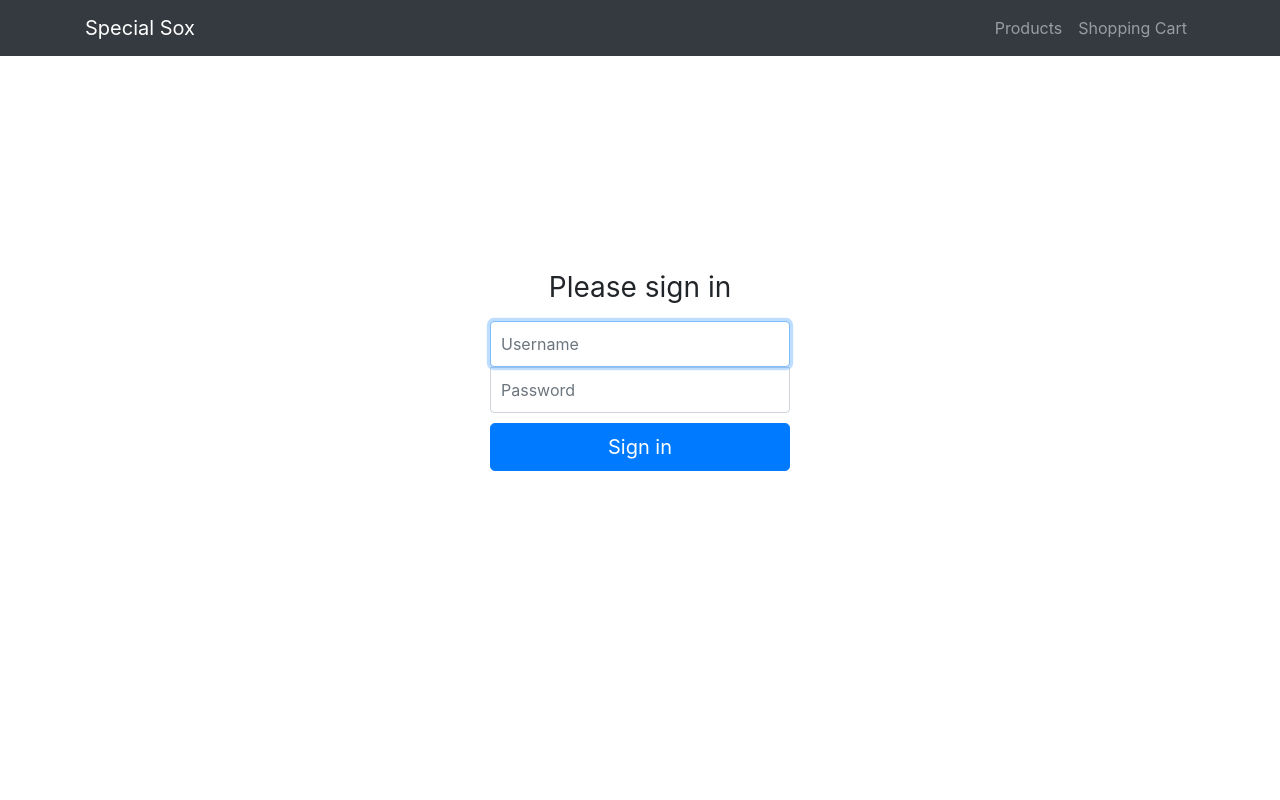
After one commit to etefft/php_final, a PHP site: page /php_final/login.php in a window 1280 px wide. The commit adds this page. Run offline with PHP 8.4, Linux system fonts and the light colour scheme.

Commit message:
added login page

```diff
--- a/config.php
+++ b/config.php
@@ -1,6 +1,6 @@
 <?php
 // live
-define( "APP_ROOT", dirname(__DIR__) . "/../../../final");
+// define( "APP_ROOT", dirname(__DIR__) . "/../../../final");
 // // local
-// define( "APP_ROOT", '//localhost/php_final' );
+define( "APP_ROOT", '//localhost/php_final' );
 ?>
--- a/css/style.css
+++ b/css/style.css
@@ -3,6 +3,22 @@
  * Copyright 2013-2019 Start Bootstrap
  * Licensed under MIT (https://github.com/BlackrockDigital/startbootstrap-shop-homepage/blob/master/LICENSE)
  */
+ html,
+ body {
+   height: 100%;
+ }
+/*
+ form {
+   display: -ms-flexbox;
+   display: flex;
+   -ms-flex-align: center;
+   align-items: center;
+   padding-top: 40px;
+   padding-bottom: 40px;
+   background-color: #f5f5f5;
+ } */
+
+
 body {
   padding-top: 56px;
   position: relative;
@@ -18,7 +34,7 @@ section {
 }
 
 footer {
-  bottom: 0;
+  /* bottom: 0; */
   position: absolute;
   width: 100%;
 }
@@ -43,5 +59,53 @@ footer {
 }
 
 form input {
-  margin: 20px;
+  margin: 0px;
 }
+
+.bd-placeholder-img {
+  font-size: 1.125rem;
+  text-anchor: middle;
+  -webkit-user-select: none;
+  -moz-user-select: none;
+  -ms-user-select: none;
+  user-select: none;
+}
+
+
+.form-signin {
+  width: 100%;
+  max-width: 330px;
+  padding: 15px;
+  margin: 200px auto;
+
+}
+.form-signin .checkbox {
+  font-weight: 400;
+}
+.form-signin .form-control {
+  position: relative;
+  box-sizing: border-box;
+  height: auto;
+  padding: 10px;
+  font-size: 16px;
+}
+.form-signin .form-control:focus {
+  z-index: 2;
+}
+.form-signin input[type="email"] {
+  margin-bottom: -1px;
+  border-bottom-right-radius: 0;
+  border-bottom-left-radius: 0;
+}
+.form-signin input[type="password"] {
+  margin-bottom: 10px;
+  border-top-left-radius: 0;
+  border-top-right-radius: 0;
+}
+
+@media (min-width: 768px) {
+  .bd-placeholder-img-lg {
+    font-size: 3.5rem;
+  }
+
+}
--- /dev/null
+++ b/login.php
@@ -0,0 +1,13 @@
+<?php
+    require('inc/header.php');
+    require('inc/nav.php');
+?>
+<body class="text-center">
+    <form class="form-signin">
+    <h1 class="h3 mb-3 font-weight-normal">Please sign in</h1>
+    <label for="inputEmail" class="sr-only">Email address</label>
+    <input type="test" id="inputUsername" class="form-control" placeholder="Username" required autofocus>
+    <label for="inputPassword" class="sr-only">Password</label>
+    <input type="password" id="inputPassword" class="form-control" placeholder="Password" required>
+    <button class="btn btn-lg btn-primary btn-block" type="submit">Sign in</button>
+    </form>
--- /dev/null
+++ b/organize-products.php
@@ -0,0 +1,3 @@
+<?php
+    require("inc/header.php");
+?>
--- a/products.php
+++ b/products.php
@@ -16,11 +16,11 @@
       <div class="col-lg-3">
 
         <h1 class="my-4">Shop Name</h1>
-        <div class="list-group">
+        <!-- <div class="list-group">
           <a href="#" class="list-group-item">Category 1</a>
           <a href="#" class="list-group-item">Category 2</a>
           <a href="#" class="list-group-item">Category 3</a>
-        </div>
+        </div> -->
 
       </div>
       <!-- /.col-lg-3 -->
```
Also changed, not shown: verify.php (added).
